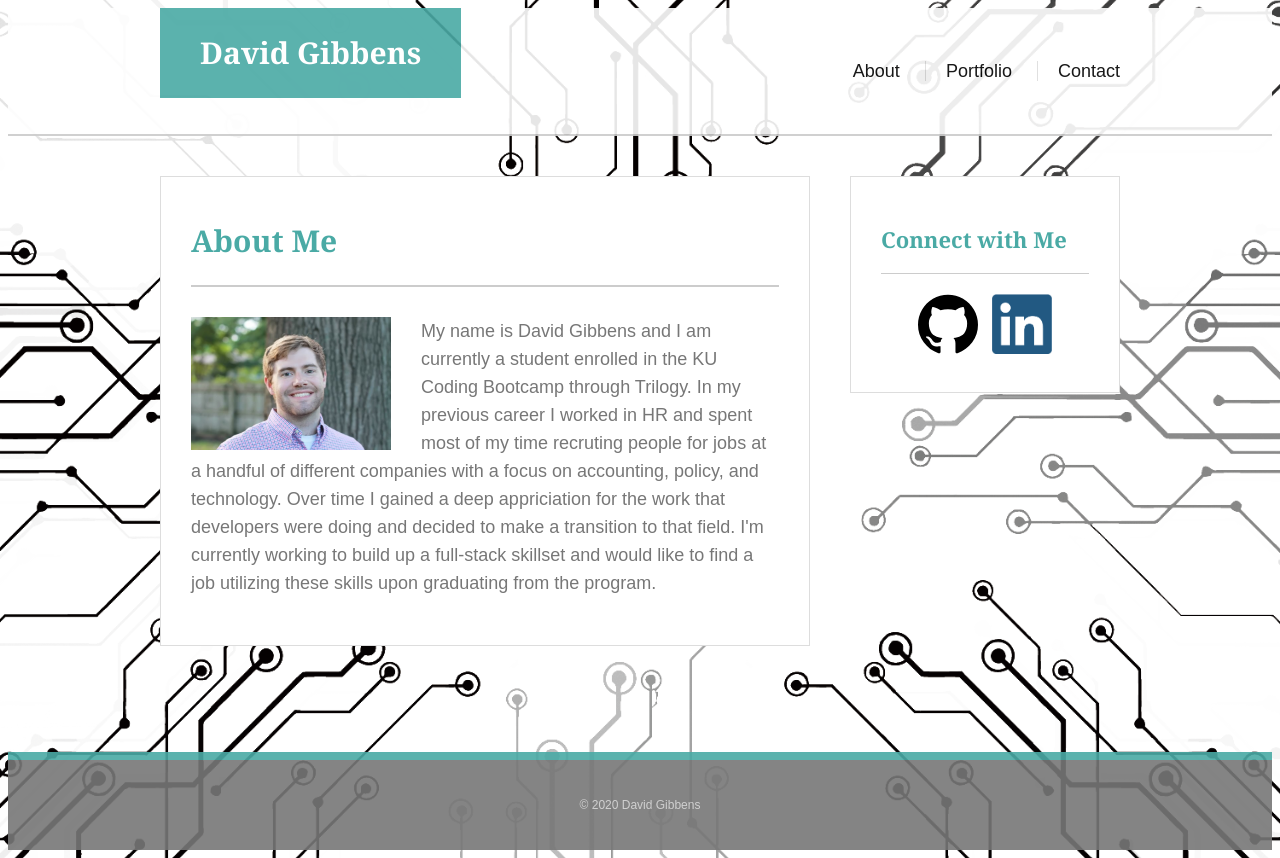
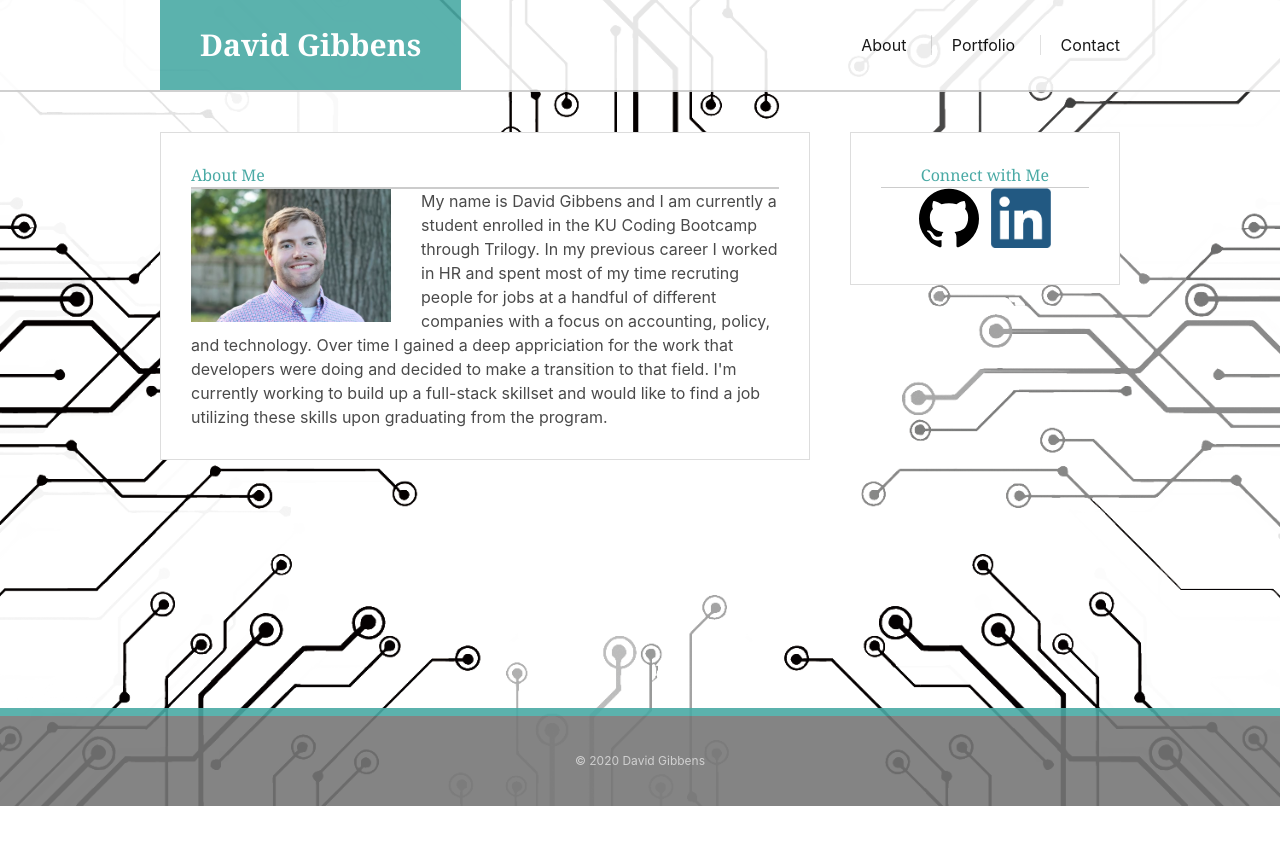
Before and after one commit to dgibbs8089/homework_2, a plain HTML site: page index.html in a window 1280 px wide. After the commit the page ends 806 px from the top, so only its background shows below. Drawn offline with nearby package versions, Linux system fonts and the light colour scheme.

Commit message:
added bulma and edited alignment in css

```diff
--- a/assets/style.css
+++ b/assets/style.css
@@ -3,7 +3,7 @@ body {
     background-repeat: repeat;
     background-position: center;
     background-size: cover;
-	font-family: Arial;
+	font-family: Verdana, Geneva, Tahoma, sans-serif;
 	font-size: 18px;
 	color: #777;
 	line-height: 28px;
@@ -40,7 +40,8 @@ h2 {
 	font-size: 22px;
 	border-bottom: 1px solid #ccc;
 	padding-bottom: 20px;
-	margin-bottom: 20px;
+    margin-bottom: 20px;
+    text-align: center;
 }
 
 header {
@@ -110,7 +111,7 @@ footer {
 .module {
 	background-color: #fff;
 	padding: 30px;
-	border: 1px solid #ddd;
+    border: 1px solid #ddd;
 }
 
 #content {
@@ -121,7 +122,7 @@ footer {
 #social {
 	width: 270px;
 	float: right;
-	text-align: center;
+    text-align: center;
 }
 
 #social img {
--- a/index.html
+++ b/index.html
@@ -5,6 +5,7 @@
 <meta charset="UTF-8">
 <title>Gibbens Portfolio</title>
 <link rel="stylesheet" type="text/css" href="assets/style.css">
+<link rel="stylesheet" href="https://cdn.jsdelivr.net/npm/bulma@0.9.1/css/bulma.min.css">
 
 </head>
 
@@ -44,5 +45,6 @@
 </div>
 	<footer> &copy; 2020 David Gibbens</footer>
 
+    <script defer src="https://use.fontawesome.com/releases/v5.14.0/js/all.js"></script>
 </body>
 </html>
```
Also changed, not shown: contact.html (+2 -0 lines), portfolio.html (+2 -0 lines).
